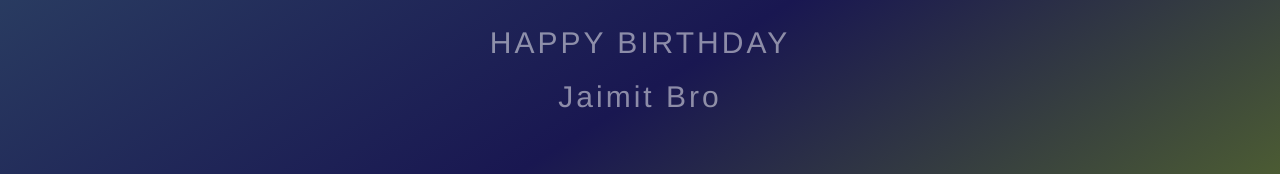
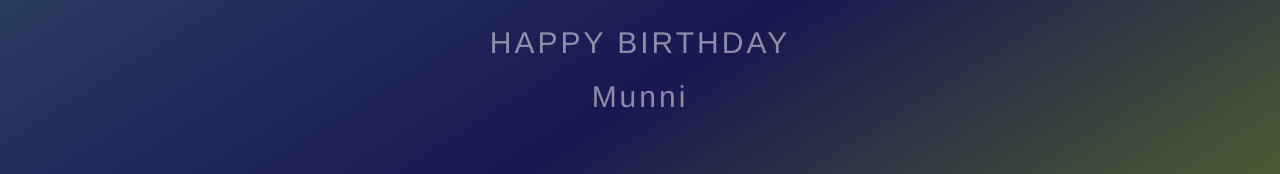
Before and after one commit to harshaanNihal/birthday, a plain HTML site: page index.html in a window 1280 px wide. Shown: the part 304-478 px from the top of the page. Drawn offline with Linux system fonts and the light colour scheme.

Commit message:
Update index.html

```diff
--- a/index.html
+++ b/index.html
@@ -12,7 +12,7 @@
 <body id="body">
   <header>
     <h2 class="title">HAPPY BIRTHDAY</h2>
-    <h1 class="title names">Jaimit Bro</h1>
+    <h1 class="title names">Munni</h1>
   </header>
   <script src="main.js"></script>
 </body>
```
